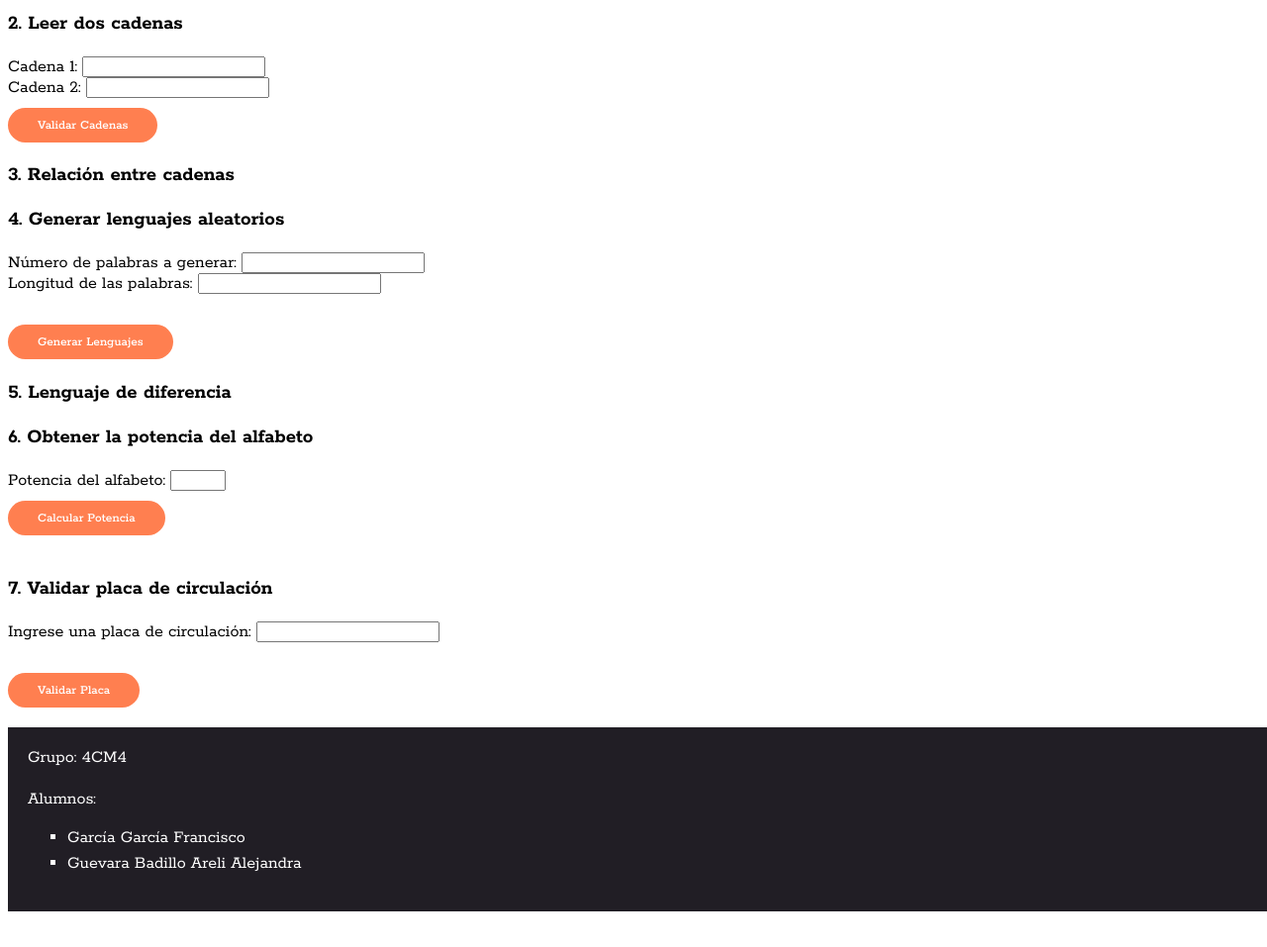
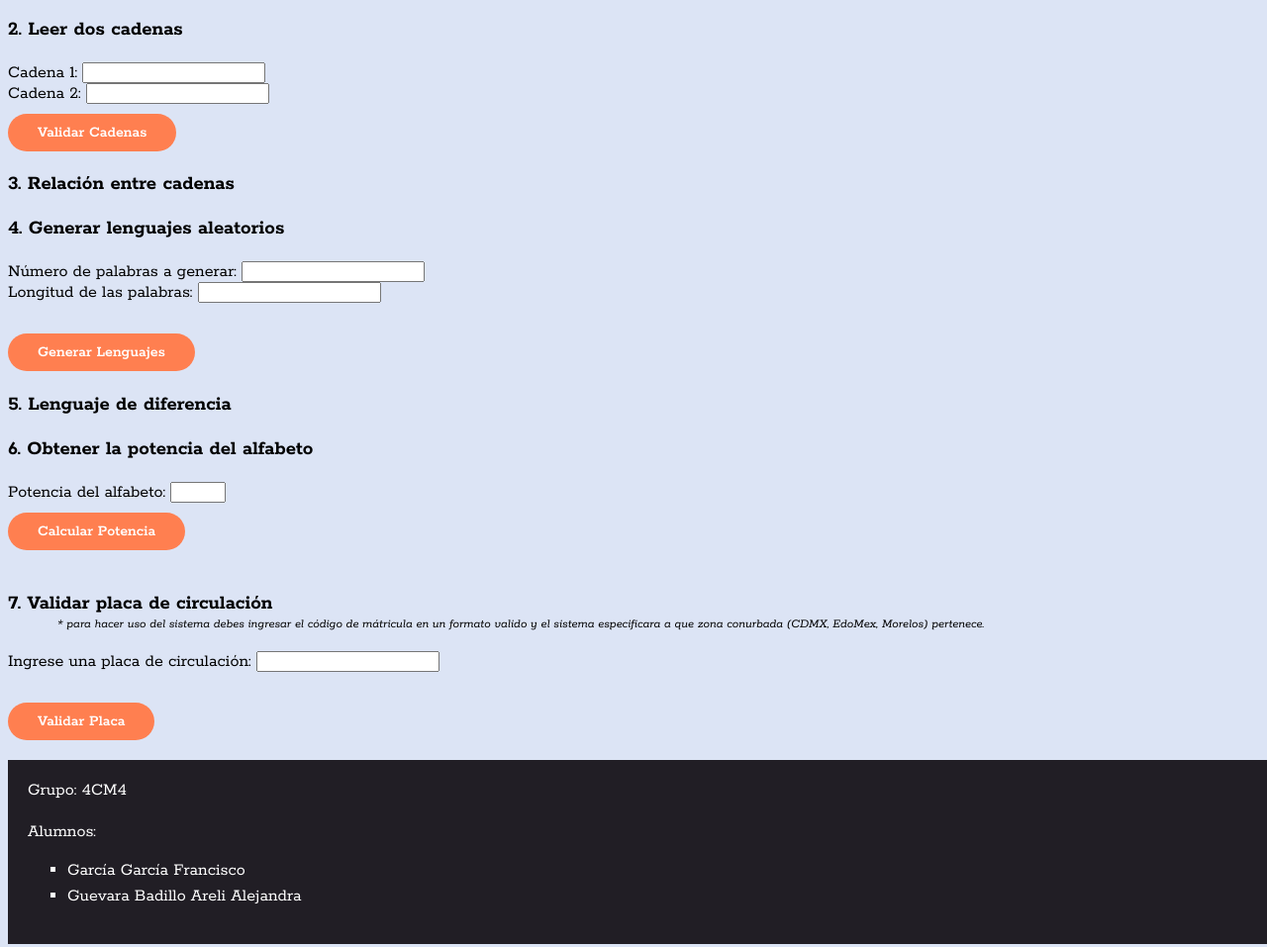
Before and after one commit to FranciscoGG10/teoria_computacional, a plain HTML site: page index.html in a window 1280 px wide. Shown: the part 437-1394 px from the top of the page at 99% size. Before the commit the page ends 1366 px from the top, so only its background shows below. Drawn offline with Linux system fonts and the light colour scheme; a web font is replaced by a local one.

Commit message:
ya quedo

```diff
--- a/CSS/styles.css
+++ b/CSS/styles.css
@@ -1,5 +1,5 @@
 header {
-    background-color:  #211e25;
+    background-color:  #26242e;
     color: #fff;
     padding: 25px;
     text-align: left;
@@ -9,6 +9,7 @@ body {
     font-family: "Rokkitt", serif;
     font-weight:400;
     font-size: large;
+    background-color: rgb(220, 228, 245);
 }
 
 h1 {
@@ -28,7 +29,8 @@ button {
     color: white;
 
     font-family: "Rokkitt", serif;
-    font-weight:500;
+    font-weight:600;
+    font-size:medium;
 
     transition: background-color 0.3s ease;
 }
@@ -59,3 +61,11 @@ ul {
 li {
     margin-bottom: 5px;
 }
+
+#instrucciones {
+    margin-left: 50px ;
+    font-size: small;
+    font-style: italic;
+    margin-top: -20px;
+    margin-bottom: 20px;
+}
--- a/index.html
+++ b/index.html
@@ -66,11 +66,16 @@
 			<div id="resultadop"></div>
 
         <h3>7. Validar placa de circulación</h3>
+            <div id= "instrucciones">
+                * para hacer uso del sistema debes ingresar el código de mátricula en un formato valido y el sistema especificara a que zona  conurbada  (CDMX,  EdoMex,  Morelos) pertenece.
+            </div>
+
             <label for="placaInput">Ingrese una placa de circulación:</label>
             <input type="text" id="placaInput"><br>
 
             <br><div id="placaOutput"></div>
             <button onclick="validarPlaca()">Validar Placa</button>
+
     </body>
 
     <footer>
```
